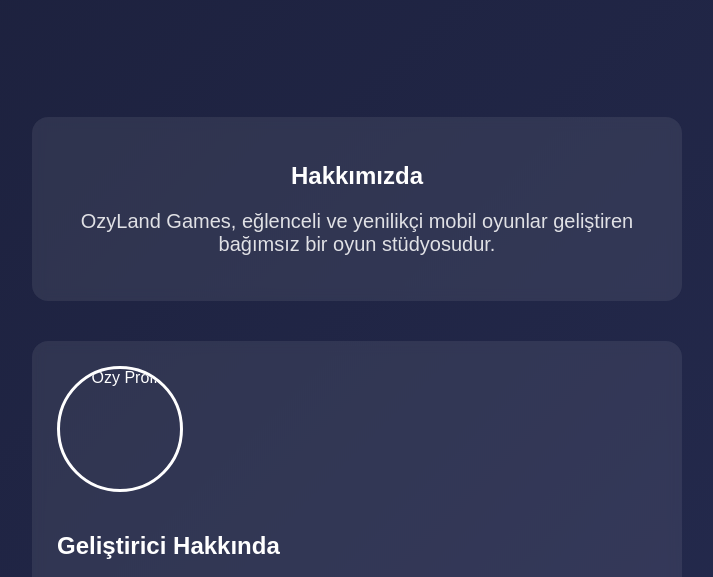
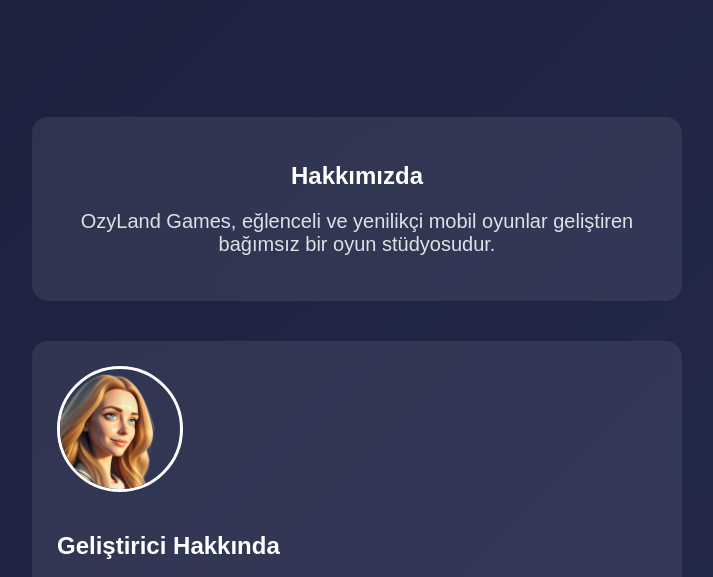
Before and after one commit to ozylandgames/OzyLand, a plain HTML site: page index.html in a window 1280 px wide. Shown: the part 193-770 px from the top of the page, without its empty margins (283-996 px from the left). Drawn offline with Linux system fonts and the light colour scheme.

Commit message:
Update index.html

```diff
--- a/index.html
+++ b/index.html
@@ -85,7 +85,7 @@
 
     <div class="card" style="display:flex; align-items:center; gap:20px; flex-wrap:wrap;">
     <!-- Profil Resmi -->
-    <img src="ozy_land_profile.jpg" alt="Ozy Profili"
+    <img src="ozy_land_profile.png" alt="Ozy Profili"
          style="width:120px; height:120px; border-radius:50%; border:3px solid #fff; flex-shrink:0;">
 
     <!-- Metin ve linkler -->
```
